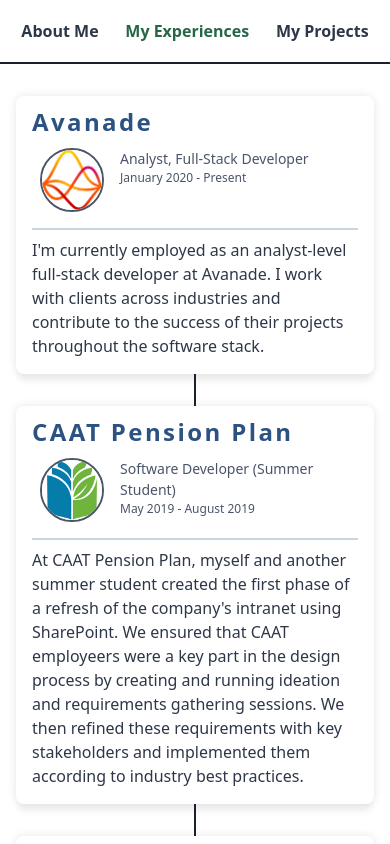
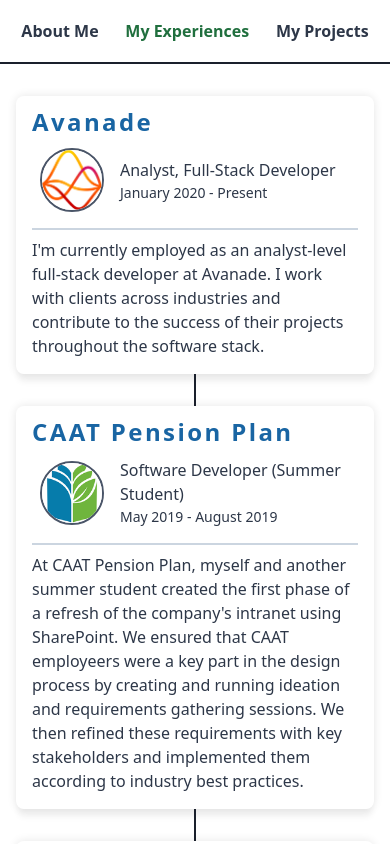
Before and after one commit to LucasSteer/lucassteer_website, a Nuxt app: page /myexperiences in a window 390 px wide. Shown: the top 844 px of the page. Built offline with nearby package versions, Linux system fonts and the light colour scheme.

Commit message:
Clean up styling across the site. - Simplify text colours in tailwind config and rename gray->grey - Improve accessibility for link styling - Improve formatting in ExperienceCard - Add note to README to improve navbar for mobile

```diff
--- a/assets/app.css
+++ b/assets/app.css
@@ -4,7 +4,7 @@
 * {
   /* font-size: 10px; */
   font-size: 16px;
-  @apply font-sans text-gray-800;
+  @apply font-sans text-grey;
 }
 
 @tailwind components;
--- a/components/ExperienceCard.vue
+++ b/components/ExperienceCard.vue
@@ -4,23 +4,25 @@
     :class="{ 'desktop:ml-auto': !isOdd }"
   >
     <h2>
-      <ExternalLink :url="link" class="text-2xl tracking-widest">{{
-        heading
-      }}</ExternalLink>
+      <ExternalLink
+        :url="link"
+        class="text-2xl tracking-widest text-blue-baseLarge hover:text-blue-highlightLarge"
+        >{{ heading }}
+      </ExternalLink>
     </h2>
     <div
-      class="flex flex-row border-b-2 border-gray-400 pt-2 pb-4 mb-2 tablet:py-4 tablet:mb-4"
+      class="flex flex-row items-center border-b-2 border-grey-400 pt-2 pb-4 mb-2 tablet:py-4 tablet:mb-4"
     >
       <img
         :src="imgSrc"
         :alt="imgAlt"
-        class="min-h-16 min-w-16 h-16 w-16 object-scale-down rounded-full border-gray-700 border-2 mx-2 tablet:mx-8"
+        class="min-h-16 min-w-16 h-16 w-16 object-scale-down rounded-full border-grey-700 border-2 mx-2 tablet:mx-8"
       />
       <div class="ml-2 tablet:ml-0">
-        <p class="text-sm text-gray-700 tablet:text-lg">
+        <p class="text-base tablet:text-lg">
           {{ ecRole }}
         </p>
-        <p class="text-xs text-gray-700 tablet:text-base">
+        <p class="text-sm tablet:text-base">
           {{ timeline }}
         </p>
       </div>
--- a/components/ExperienceCardConnecter.vue
+++ b/components/ExperienceCardConnecter.vue
@@ -1,5 +1,5 @@
 <template>
-  <div class="w-0 h-8 mx-auto border border-gray-900" />
+  <div class="w-0 h-8 mx-auto border border-grey-900" />
 </template>
 
 <script>
--- a/components/ExternalLink.vue
+++ b/components/ExternalLink.vue
@@ -3,7 +3,7 @@
     :href="url"
     target="_blank"
     rel="noreferrer noopener"
-    class="text-blue-800 font-semibold hover:text-blue-400 hover:underline"
+    class="text-blue-base font-semibold hover:text-blue-highlight hover:underline"
   >
     <slot />
   </a>
--- a/components/InternalLink.vue
+++ b/components/InternalLink.vue
@@ -1,7 +1,7 @@
 <template>
   <a
     :href="url"
-    class="text-green-800 font-semibold hover:text-green-600 hover:underline"
+    class="text-green-base font-semibold hover:text-green-highlight hover:underline"
     >{{ text }}</a
   >
 </template>
--- a/components/NavLink.vue
+++ b/components/NavLink.vue
@@ -1,7 +1,10 @@
 <template>
   <a
     class="transition duration-200 ease-in-out font-semibold tablet:text-xl tablet:tracking-widest"
-    :class="{ 'text-green-800': !url, 'hover:text-green-600': url }"
+    :class="{
+      'text-green-baseLarge': !url,
+      'hover:text-green-highlightLarge': url,
+    }"
     :href="url"
   >
     {{ text }}
--- a/components/ProjectCard.vue
+++ b/components/ProjectCard.vue
@@ -8,7 +8,7 @@
         class="w-full absolute bottom-0 p-2 bg-white flex flex-col justify-center min-h-1/6 tablet:py-4 tablet:px-8 desktop:min-h-1/6"
       >
         <h2
-          class="text-xl text-green-600 tracking-widest tablet:text-2xl desktop:text-4xl"
+          class="text-xl text-green-baseLarge tracking-widest tablet:text-2xl desktop:text-4xl"
         >
           {{ title }}
         </h2>
--- a/layouts/default.vue
+++ b/layouts/default.vue
@@ -1,7 +1,7 @@
 <template>
   <div class="flex flex-col justify-between h-screen">
     <header
-      class="min-h-16 border-b-2 border-gray-900 flex flex-row items-center justify-between px-2 tablet:pr-8 py-2"
+      class="min-h-16 border-b-2 border-grey-900 flex flex-row items-center justify-between px-2 tablet:pr-8 py-2"
     >
       <img
         src="/favicon/favicon-310.png"
@@ -26,12 +26,12 @@
       <nuxt />
     </div>
     <footer
-      class="min-h-16 border-t-2 border-gray-900 px-4 pt-2 tablet:flex tablet:flex-row tablet:justify-between tablet:items-center tablet:pt-0"
+      class="min-h-16 border-t-2 border-grey-900 px-4 pt-2 tablet:flex tablet:flex-row tablet:justify-between tablet:items-center tablet:pt-0"
     >
-      <p class="text-xs text-gray-700 mb-1">
+      <p class="text-xs mb-1">
         © 2021 Lucas Steer. All Rights Reserved.
       </p>
-      <p class="text-xs text-gray-700 relative">
+      <p class="text-xs relative">
         Contact:
         <ExternalLink url="mailto:lucassteer@gmail.com" class="text-xs"
           >lucassteer@gmail.com</ExternalLink
--- a/pages/index.vue
+++ b/pages/index.vue
@@ -7,12 +7,12 @@
         class="rounded-full h-32 w-32 m-2 tablet:h-40 tablet:w-40 tablet:m-4 desktop:h-64 desktop:w-64"
       />
       <h2
-        class="text-2xl text-green-600 tracking-widest font-semibold tablet:text-3xl "
+        class="text-2xl text-green-baseLarge tracking-widest font-semibold tablet:text-3xl "
       >
         Lucas Steer
       </h2>
       <h3
-        class="text-lg text-green-700 tracking-widest mb-4 tablet:mb-8 tablet:text-2xl "
+        class="text-lg text-green-baseLarge tracking-widest mb-4 tablet:mb-8 tablet:text-2xl "
       >
         He/Him
       </h3>
@@ -58,7 +58,7 @@
     </section>
     <section>
       <h2
-        class="text-lg text-green-700 tracking-widest font-semibold my-4 tablet:text-xl "
+        class="text-lg text-green-base tracking-widest font-semibold my-4 tablet:text-xl "
       >
         A note about this site
       </h2>
--- a/tailwind.config.js
+++ b/tailwind.config.js
@@ -13,7 +13,7 @@
       black: '#000',
       white: '#fff',
 
-      gray: {
+      grey: {
         100: '#f7fafc',
         200: '#edf2f7',
         300: '#e2e8f0',
@@ -164,7 +164,7 @@
     },
     borderColor: (theme) => ({
       ...theme('colors'),
-      default: theme('colors.gray.300', 'currentColor'),
+      default: theme('colors.grey.300', 'currentColor'),
     }),
     borderRadius: {
       none: '0',
@@ -446,7 +446,23 @@
       '1': '1',
       '2': '2',
     },
-    textColor: (theme) => theme('colors'),
+    textColor: {
+      grey: {
+        default: '#2D3748',
+      },
+      green: {
+        base: '#19522E',
+        baseLarge: '#206F3E',
+        highlight: '#268249',
+        highlightLarge: '#30A65D',
+      },
+      blue: {
+        base: '#144A76',
+        baseLarge: '#1965A3',
+        highlight: '#1E78C2',
+        highlightLarge: '#4299E1',
+      },
+    },
     width: (theme) => ({
       auto: 'auto',
       ...theme('spacing'),
```
Also changed, not shown: 2 other files (tests, documents, lock files or other folders).
